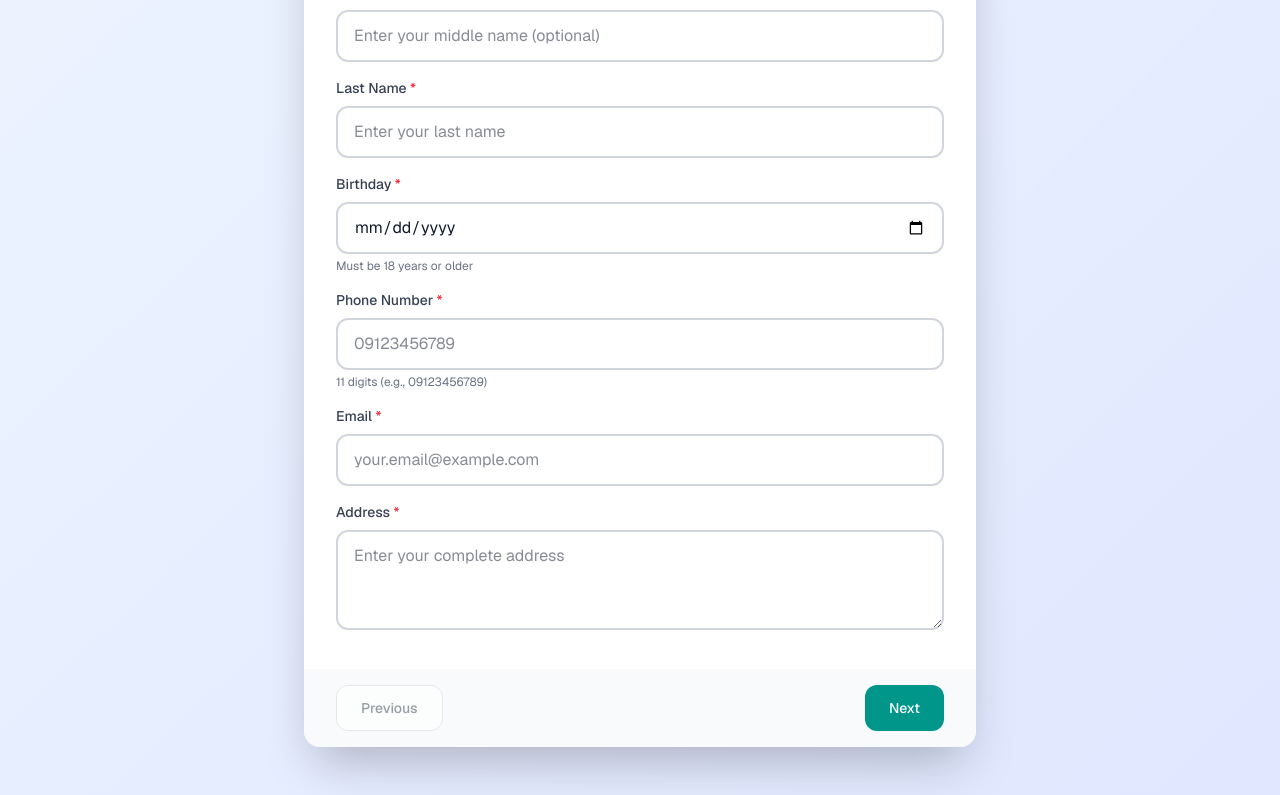
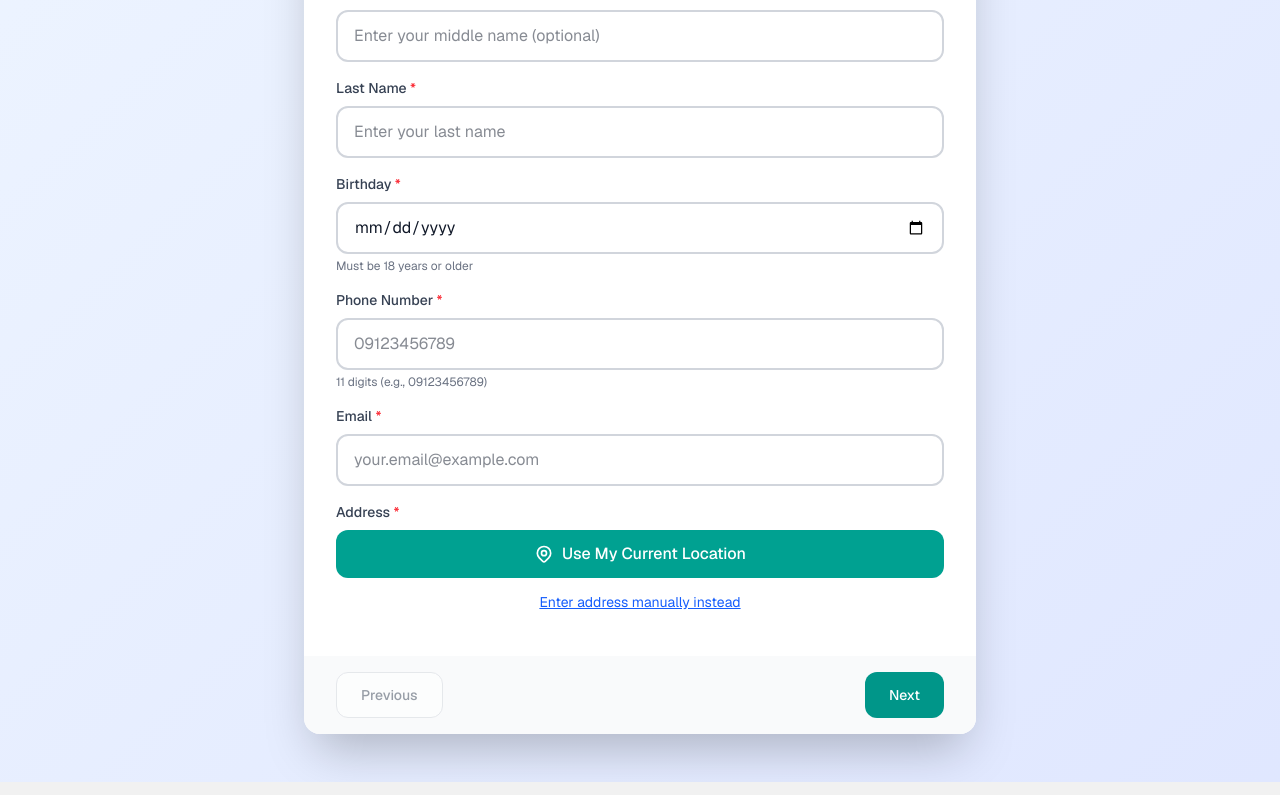
Before and after one commit to Disturbing-the-peace/UrbantelFiberLinkSample, a Next.js app in the folder frontend/: page /apply-agent in a window 1280 px wide. Shown: the part 454-1249 px from the top of the page. Built offline with nearby package versions, Linux system fonts and the light colour scheme; no server answers.

Commit message:
added automated loc grabbing

```diff
--- a/frontend/src/app/apply-agent/page.tsx
+++ b/frontend/src/app/apply-agent/page.tsx
@@ -24,6 +24,9 @@ function AgentApplicationFormContent() {
   const [phoneNumber, setPhoneNumber] = useState('');
   const [email, setEmail] = useState('');
   const [address, setAddress] = useState('');
+  const [isLoadingLocation, setIsLoadingLocation] = useState(false);
+  const [locationError, setLocationError] = useState<string | null>(null);
+  const [useManualAddress, setUseManualAddress] = useState(false);
 
   // Documents
   const [uploadedDocs, setUploadedDocs] = useState<{
@@ -42,9 +45,11 @@ function AgentApplicationFormContent() {
   const [submitSuccess, setSubmitSuccess] = useState(false);
   const [validationErrors, setValidationErrors] = useState<Record<string, string>>({});
   const [showGcashExample, setShowGcashExample] = useState(false);
+  const [isClient, setIsClient] = useState(false);
 
   // Validate referrer code on mount
   useEffect(() => {
+    setIsClient(true);
     const validateReferrer = async () => {
       if (referrerCode) {
         try {
@@ -192,6 +197,69 @@ function AgentApplicationFormContent() {
         setValidationErrors(rest);
       }
     }
+  };
+
+  const reverseGeocode = async (lat: number, lng: number): Promise<string> => {
+    try {
+      const response = await fetch(
+        `https://nominatim.openstreetmap.org/reverse?format=json&lat=${lat}&lon=${lng}&zoom=18&addressdetails=1`
+      );
+      const data = await response.json();
+
+      if (data.display_name) {
+        return data.display_name;
+      }
+
+      return `${lat.toFixed(6)}, ${lng.toFixed(6)}`;
+    } catch (error) {
+      console.error('Reverse geocoding failed:', error);
+      return `${lat.toFixed(6)}, ${lng.toFixed(6)}`;
+    }
+  };
+
+  const getCurrentLocation = () => {
+    if (!navigator.geolocation) {
+      setLocationError('Geolocation not supported by your browser');
+      setUseManualAddress(true);
+      return;
+    }
+
+    setIsLoadingLocation(true);
+    setLocationError(null);
+
+    navigator.geolocation.getCurrentPosition(
+      async (position) => {
+        const { latitude, longitude } = position.coords;
+        const addressText = await reverseGeocode(latitude, longitude);
+        setAddress(addressText);
+        setIsLoadingLocation(false);
+        toast.success('Location captured successfully');
+      },
+      (error) => {
+        let errorMessage = 'Unable to retrieve your location';
+
+        switch (error.code) {
+          case error.PERMISSION_DENIED:
+            errorMessage = 'Location permission denied. Please enter manually.';
+            break;
+          case error.POSITION_UNAVAILABLE:
+            errorMessage = 'Location unavailable. Please enter manually.';
+            break;
+          case error.TIMEOUT:
+            errorMessage = 'Location request timed out. Please enter manually.';
+            break;
+        }
+
+        setLocationError(errorMessage);
+        setIsLoadingLocation(false);
+        setUseManualAddress(true);
+      },
+      {
+        enableHighAccuracy: false, // Use false for faster response
+        timeout: 30000, // 30 seconds
+        maximumAge: 60000, // Accept cached position up to 1 minute old
+      }
+    );
   };
 
   const handleSubmit = async () => {
@@ -541,6 +609,52 @@ function AgentApplicationFormContent() {
                   <label className="block text-sm font-medium text-gray-700 dark:text-gray-300 mb-2">
                     Address <span className="text-red-500">*</span>
                   </label>
+
+                  {/* Auto-grab location button */}
+                  {!useManualAddress && isClient && (window.location.protocol === 'https:' || window.location.hostname === 'localhost') && (
+                    <button
+                      type="button"
+                      onClick={getCurrentLocation}
+                      disabled={isLoadingLocation}
+                      className="w-full mb-3 px-4 py-3 bg-[#00A191] text-white rounded-lg hover:bg-[#008c7a] transition-colors font-medium flex items-center justify-center gap-2 disabled:opacity-50 disabled:cursor-not-allowed"
+                    >
+                      {isLoadingLocation ? (
+                        <>
+                          <div className="animate-spin rounded-full h-5 w-5 border-b-2 border-white"></div>
+                          <span>Getting your location...</span>
+                        </>
+                      ) : (
+                        <>
+                          <svg className="w-5 h-5" fill="none" stroke="currentColor" viewBox="0 0 24 24">
+                            <path strokeLinecap="round" strokeLinejoin="round" strokeWidth={2} d="M17.657 16.657L13.414 20.9a1.998 1.998 0 01-2.827 0l-4.244-4.243a8 8 0 1111.314 0z" />
+                            <path strokeLinecap="round" strokeLinejoin="round" strokeWidth={2} d="M15 11a3 3 0 11-6 0 3 3 0 016 0z" />
+                          </svg>
+                          <span>Use My Current Location</span>
+                        </>
+                      )}
+                    </button>
+                  )}
+
+                  {/* Location error */}
+                  {locationError && (
+                    <div className="mb-3 bg-red-50 dark:bg-red-900/20 border border-red-200 dark:border-red-800 rounded-lg p-3">
+                      <p className="text-sm text-red-800 dark:text-red-200">{locationError}</p>
+                    </div>
+                  )}
+
+                  {/* Manual address input or toggle */}
+                  {!useManualAddress && !address && (
+                    <button
+                      type="button"
+                      onClick={() => setUseManualAddress(true)}
+                      className="w-full mb-3 text-sm text-blue-600 dark:text-blue-400 hover:text-blue-700 dark:hover:text-blue-300 underline"
+                    >
+                      Enter address manually instead
+                    </button>
+                  )}
+
+                  {/* Show textarea only if manual mode or address already filled */}
+                  {(useManualAddress || address) && (
                     <textarea
                       value={address}
                       onChange={(e) => handleAddressChange(e.target.value)}
@@ -551,6 +665,7 @@ function AgentApplicationFormContent() {
                       }`}
                       placeholder="Enter your complete address"
                     />
+                  )}
                   {validationErrors.address && (
                     <p className="mt-1 text-xs text-red-600 dark:text-red-400 flex items-center">
                       <svg className="w-4 h-4 mr-1" fill="currentColor" viewBox="0 0 20 20">
```
Lines whose indentation alone changed are shown as unchanged.
